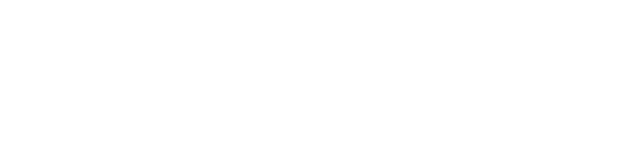
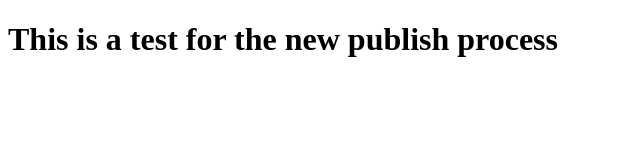
Before and after one commit to jordond/hoogit, a website: page src/client/index.html in a window 1280 px wide. Shown: the whole page, without its empty margins (0-640 px from the left). Drawn offline with Linux system fonts and the light colour scheme.

Commit message:
Testing new docker publish

```diff
--- a/src/client/index.html
+++ b/src/client/index.html
@@ -10,6 +10,9 @@
   </head>
 
   <body>
+
+    <!--TODO Remove-->
+    <h1>This is a test for the new publish process</h1>
 
     <ui-view></ui-view>
 
```
